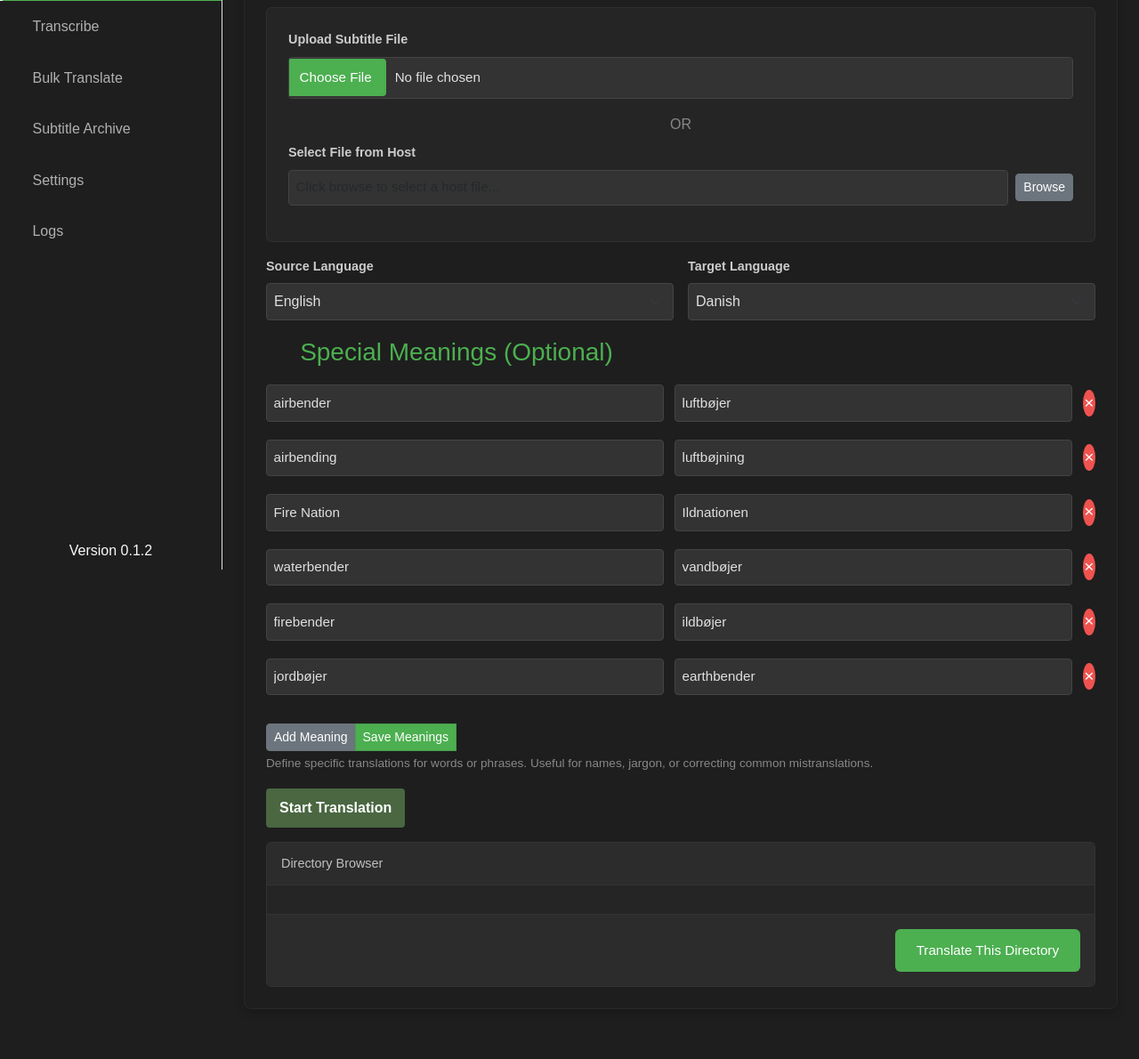
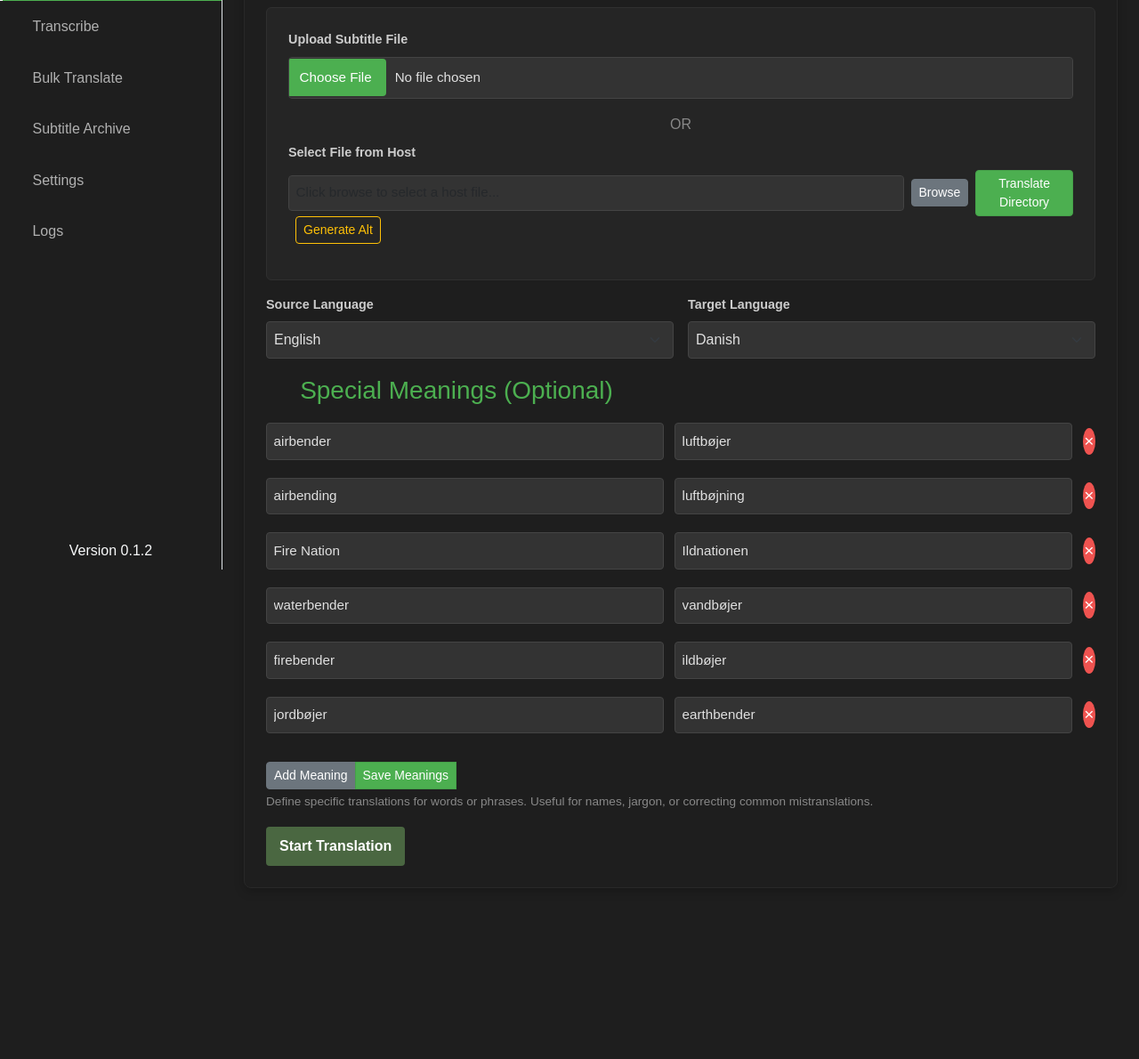
Before and after one commit to icewall905/sub, a Flask app: page / in a window 1280 px wide. Shown: the part 160-1350 px from the top of the page at 89% size. After the commit the page ends 1133 px from the top, so only its background shows below. Run offline with Flask 2, Linux system fonts and the light colour scheme; data that the repository does not hold is empty; parts of the project's set-up code (start-up, migrations or seed data) failed here and were passed over; some libraries are stand-ins or nearby versions; some web fonts are replaced.

Commit message:
Enhance bulk translation functionality: Introduce 'force' option for translations, allowing overwriting of existing target files. Update UI to include a button for generating alternate subtitles. Improve logging for scan operations and refine language detection logic in subtitle processing.

```diff
--- a/app.py
+++ b/app.py
@@ -62,7 +62,7 @@ if debug_mode:
 translation_jobs: Dict[str, Dict[str, Any]] = {}
 
 # Locks for thread-safe access to shared resources
-progress_lock = threading.Lock()
+progress_lock = threading.RLock()
 jobs_lock = threading.Lock()
 
 # Progress status file path
@@ -834,6 +834,9 @@ def api_start_scan() -> ResponseReturnValue:
         logger.error(f"Invalid or missing folder path: {root}")
         return jsonify({"ok": False, "error": "Folder not found or path is invalid"}), 400
 
+    logger.info(f"[api_start_scan] Received start-scan request for: {root} (force={data.get('force', False)})")
+
+    force = bool(data.get("force", False))
     config = config_manager.get_config()
 
     # Optional: Whitelist check
@@ -867,9 +870,11 @@ def api_start_scan() -> ResponseReturnValue:
     # Start bulk translation in background thread
     threading.Thread(
         target=scan_and_translate_directory,
-        args=(root, config, bulk_translation_progress, logger),
+        args=(root, config, bulk_translation_progress, logger, force),
         daemon=True
     ).start()
+
+    logger.info("[api_start_scan] Background scan thread started")
 
     return jsonify({"ok": True})
 
@@ -1292,7 +1297,8 @@ def clear_global_progress(progress_dict):
         })
     logger.info("Global progress dictionary reset to idle.")
 
-def scan_and_translate_directory(root_dir, config, progress, logger):
+def scan_and_translate_directory(root_dir, config, progress, logger, force=False):
+    logger.info(f"[scan_and_translate_directory] Thread started for root: {root_dir}")
     """Scan a directory for subtitle files and translate them in bulk."""
     try:
         with progress_lock:
@@ -1326,7 +1332,7 @@ def scan_and_translate_directory(root_dir, config, progress, logger):
         for root, _, files in os.walk(root_dir):
             for file in files:
                 file_path = os.path.join(root, file)
-                if file.lower().endswith(('.srt', '.ass')):
+                if file.lower().endswith(('.srt', '.ass', '.vtt')):
                     all_subtitle_files.append(file_path)
                 elif subtitle_processor.is_video_file(file_path):
                     all_video_files.append(file_path)
@@ -1496,7 +1502,7 @@ def scan_and_translate_directory(root_dir, config, progress, logger):
 
             # Critical fix: Special case for target language files with complex patterns
             # This explicitly checks for target language files first and marks them for skipping
-            if f".{tgt_lang_code}." in file_name.lower():
+            if not force and f".{tgt_lang_code}." in file_name.lower():
                 logger.debug(f"Skipping file with target language code in filename: {file_name}")
                 skip_these_files.append(file_path)
                 continue
@@ -1505,15 +1511,37 @@ def scan_and_translate_directory(root_dir, config, progress, logger):
             detected_lang = None
             matching_pattern = None
 
+            allowed_lang_codes = {src_lang_code, tgt_lang_code, 'en', 'eng', 'da', 'dan', 'es', 'spa', 'de', 'deu', 'ger', 'fr', 'fre', 'hi'}
+
             for pattern in lang_patterns:
                 match = re.search(pattern, file_name.lower())
                 if match:
-                    detected_lang = match.group(1)
+                    candidate = match.group(1)
+                    if candidate not in allowed_lang_codes:
+                        # Ignore spurious 3-letter words like "the", "jet", etc.
+                        logger.debug(f"Ignoring false language candidate '{candidate}' in {file_name}")
+                        continue
+                    detected_lang = candidate
                     matching_pattern = pattern
                     logger.debug(f"Detected language '{detected_lang}' in file: {file_name} using pattern {pattern}")
                     break
 
             # If we couldn't detect a language, track it but continue to next file
+            if not detected_lang:
+                # ---------------- Fallback token scan ----------------
+                tokens = file_name.lower().split('.')
+                if len(tokens) > 1:
+                    # Drop extension (srt/ass)
+                    tokens = tokens[:-1]
+                    for tok in reversed(tokens):  # check nearest to extension first
+                        if tok in allowed_lang_codes:
+                            detected_lang = tok
+                            logger.debug(
+                                f"[fallback] Detected language '{detected_lang}' in file: {file_name} using token scan"
+                            )
+                            break
+
+            # If still nothing, record unmatched and move on
             if not detected_lang:
                 unmatched_files.append(file_path)
                 logger.debug(f"No language detected in file: {file_name}")
@@ -1537,7 +1565,7 @@ def scan_and_translate_directory(root_dir, config, progress, logger):
                 continue
 
             # If it's a target language file, skip it immediately - we don't want to translate these
-            if detected_lang == tgt_lang_code:
+            if not force and detected_lang == tgt_lang_code:
                 logger.debug(f"Skipping file with target language code: {file_name}")
                 skip_these_files.append(file_path)
                 continue
@@ -1603,8 +1631,12 @@ def scan_and_translate_directory(root_dir, config, progress, logger):
                     logger.info(f"Skipping {os.path.basename(lang_files[src_lang_code])} - flagged as target language file")
                     skipped_files.append(lang_files[src_lang_code])
             elif src_lang_code in lang_files and tgt_lang_code in lang_files:
-                logger.info(f"Skipping {os.path.basename(lang_files[src_lang_code])} - target version already exists: {os.path.basename(lang_files[tgt_lang_code])}")
-                skipped_files.append(lang_files[src_lang_code])
+                if force:
+                    logger.info(f"Adding {os.path.basename(lang_files[src_lang_code])} to translation queue despite existing target (force)")
+                    srt_files.append(lang_files[src_lang_code])
+                else:
+                    logger.info(f"Skipping {os.path.basename(lang_files[src_lang_code])} - target version already exists: {os.path.basename(lang_files[tgt_lang_code])}")
+                    skipped_files.append(lang_files[src_lang_code])
             elif src_lang_code not in lang_files and tgt_lang_code in lang_files:
                 logger.debug(f"Skipping {os.path.basename(lang_files[tgt_lang_code])} - target only, no source")
                 # Not counted as skipped since we don't have a source file
@@ -1690,11 +1722,27 @@ def scan_and_translate_directory(root_dir, config, progress, logger):
                         out_base = f"{base}.{tgt_lang}"
 
                 translated_filename = secure_filename(f"{out_base}{ext}")
+
+                # If force is enabled and the target file already exists, generate a unique alternative name
+                if force:
+                    alt_base, alt_ext = os.path.splitext(translated_filename)
+                    counter = 1
+                    alt_filename = translated_filename
+                    alt_archive_path = os.path.join(app.config['UPLOAD_FOLDER'], alt_filename)
+                    while os.path.exists(alt_archive_path):
+                        alt_filename = f"{alt_base}_alt{counter}{alt_ext}"
+                        alt_archive_path = os.path.join(app.config['UPLOAD_FOLDER'], alt_filename)
+                        counter += 1
+
+                    if alt_filename != translated_filename:
+                        logger.info(f"[force] Existing target file detected – saving as alternate '{alt_filename}' instead of overwriting")
+                        translated_filename = alt_filename
+
                 output_path = os.path.join(temp_dir, translated_filename)
                 archive_path = os.path.join(app.config['UPLOAD_FOLDER'], translated_filename)
 
                 # Check if the output file already exists in the archive
-                if (os.path.exists(archive_path)):
+                if (not force) and os.path.exists(archive_path):
                     logger.info(f"Output file {translated_filename} already exists in archive, skipping translation")
                     # Copy the existing file to the temp directory for inclusion in the zip
                     import shutil
@@ -2130,7 +2178,7 @@ bulk_translation_progress = {}
 translation_jobs = {}
 
 # Locks for thread safety
-progress_lock = threading.Lock()
+progress_lock = threading.RLock()
 jobs_lock = threading.Lock()
 
 # Create secure file browser instance
--- a/requirements.txt
+++ b/requirements.txt
@@ -11,3 +11,4 @@ wyoming>=0.4.0
 # Additional dependencies
 python-dotenv>=0.19.0
 typing-extensions>=4.0.0
+beautifulsoup4>=4.12.0
--- a/static/js/main.js
+++ b/static/js/main.js
@@ -1593,10 +1593,12 @@ function startBulkTranslation(directory) {
     bulkStatusMessage.textContent = 'Starting bulk translation scan...';
     bulkDownloadLink.style.display = 'none';
 
+    const forceTranslate = document.getElementById('force-translate-btn')?.classList.contains('active') || false;
+
     fetch('/api/start-scan', {
         method: 'POST',
         headers: { 'Content-Type': 'application/json' },
-        body: JSON.stringify({ path: directory })
+        body: JSON.stringify({ path: directory, force: forceTranslate })
     })
     .then(response => response.json())
     .then(data => {
@@ -2237,3 +2239,24 @@ function browseInlineDirectory(path) {
             dirList.innerHTML = `<li class="error-message">${error.message}</li>`;
         });
 }
+
+// --- Translate Directory Button ---
+const translateHostDirBtn = document.getElementById('translate-host-dir-btn');
+if (translateHostDirBtn) {
+    translateHostDirBtn.addEventListener('click', function() {
+        const hostPathDisplay = document.getElementById('host-current-path');
+        if (!hostPathDisplay) {
+            alert('Directory browser not initialized yet.');
+            return;
+        }
+
+        const dirPath = hostPathDisplay.textContent.trim();
+        if (!dirPath || dirPath.toLowerCase() === 'root') {
+            alert('Please browse to a directory first.');
+            return;
+        }
+
+        // Start the bulk translation for the chosen directory
+        startBulkTranslation(dirPath);
+    });
+}
--- a/templates/index.html
+++ b/templates/index.html
@@ -29,7 +29,9 @@
                     <div class="upload-options">
                         <input type="text" id="host-file-path" name="host_file_path" class="form-control" placeholder="Click browse to select a host file..." readonly>
                         <button type="button" id="browse-host-file-btn" class="btn btn-secondary btn-sm">Browse</button>
+                        <button type="button" id="translate-host-dir-btn" class="btn btn-primary btn-sm">Translate Directory</button>
                     </div>
+                    <button type="button" id="force-translate-btn" class="btn btn-outline-warning btn-sm ms-2" data-bs-toggle="button" aria-pressed="false" autocomplete="off" title="Generate a secondary subtitle even if one already exists">Generate Alt</button>
                     <div id="host-file-browser" style="display:none;">
                         <div class="browser-header">
                             <span>Host File Browser</span>
@@ -102,6 +104,19 @@
         </div>
     </div>
 
+    <!-- Bulk Translation Status (Directory) -->
+    <div id="bulk-translation-status" class="card progress-feedback" style="display:none;">
+        <h3><span class="icon"><i class="fas fa-tasks"></i></span>Bulk Translation Progress</h3>
+        <div id="bulk-status-message" class="status-text">Initializing...</div>
+        <div class="progress-container">
+            <div id="bulk-progress-bar" class="progress-bar-fill"></div>
+            <div id="bulk-progress-text" class="progress-bar-text">0%</div>
+        </div>
+        <div id="bulk-download-link" style="display:none; margin-top: 1rem;">
+            <a id="download-zip-link" href="#" class="btn btn-primary">Download ZIP</a>
+        </div>
+    </div>
+
     <!-- Modal for Viewing Subtitles/Reports -->
     <div id="modal" class="modal" style="display:none;">
         <div class="modal-content card">
@@ -168,7 +183,6 @@
             }
         });
     </script>
-    <script src="{{ url_for('static', filename='js/browser-fix.js') }}"></script>
     {% if debug %}
     <script src="{{ url_for('static', filename='js/browser-debug.js') }}"></script>
     {% endif %}
```
